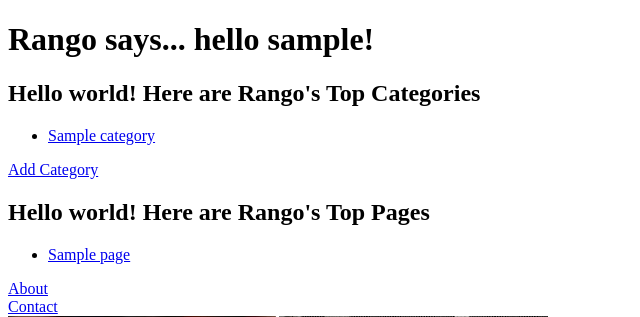
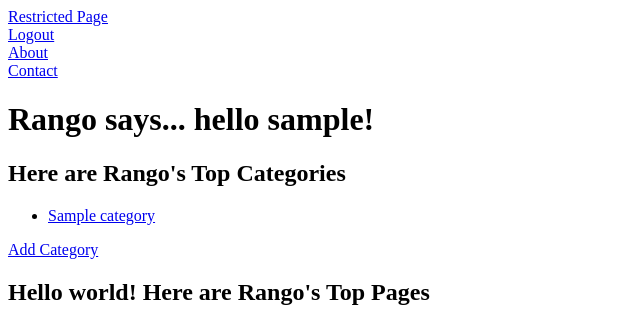
Before and after one commit to dnestoff/tango_with_django, a Django app: page /rango/ in a window 1280 px wide. Shown: the top 317 px of the page, without its empty margins (0-640 px from the left). Run offline with Django 3.2, Linux system fonts and the light colour scheme; a user stored in the database is signed in; tables that the repository leaves empty hold one stand-in row (values such as "Sample post").

Commit message:
Add logging in function with authorization for adding categories and pages
Handle errors on user login page

```diff
--- a/rango/urls.py
+++ b/rango/urls.py
@@ -9,9 +9,11 @@ urlpatterns = [
   url(r'^contact/$', views.contact, name = 'contact'),
   url(r'^register/$', views.register, name = 'register'),
   url(r'^login/$', views.user_login, name = 'login'),
+  url(r'^logout/$', views.user_logout, name = 'logout'),
   url(r'^add_category/$', views.add_category, name = 'add_category'),
   # <category_name_url> names the parameter
   url(r'^category/(?P<category_name_url>[\w\-]+)/add_page/$', views.add_page, name = 'add_page'),
   url(r'^category/(?P<category_name_url>[\w\-]+)/$', views.category, name = 'category'),
-  url(r'^page/(?P<page_name_url>[\w\-]+)/$', views.page, name = 'page')
+  url(r'^page/(?P<page_name_url>[\w\-]+)/$', views.page, name = 'page'),
+  url(r'^restricted/', views.restricted, name = 'restricted')
 ]
--- a/rango/views.py
+++ b/rango/views.py
@@ -1,4 +1,5 @@
-from django.contrib.auth import authenticate, login
+from django.contrib.auth import authenticate, login, logout
+from django.contrib.auth.decorators import login_required
 from django.shortcuts import render, redirect
 from django.http import HttpResponse
 from rango.models import Category, Page
@@ -25,6 +26,18 @@ def contact(request):
     context_dict = {'email': "myemail@email.com", 'username': "ronaldWasHere", 'age': 23}
 
     return render(request, "rango/contact.html", context_dict)
+
+# example view for testing login_required decorator
+@login_required
+def restricted(request):
+    return HttpResponse("Since you're logged in, you can see this text!")
+
+@login_required
+def user_logout(request):
+    logout(request)
+
+    # Take the user back to the homepage.
+    return redirect('/rango/')
 
 def register(request):
     # set to true if a success
@@ -67,6 +80,7 @@ def user_login(request):
         password = request.POST.get('password')
 
         user = authenticate(username = username, password = password)
+        errors = []
 
         if user:
             if user.is_active:
@@ -76,8 +90,9 @@ def user_login(request):
             else:
                 return HttpResponse("This account is disabled.")
         else:
+            errors.append("Invalid username or password.")
             print("Invalid login details: {0}, {1}".format(username, password))
-            return HttpResponse("Invalid login details supplied.")
+            return render(request, 'rango/login.html', {'errors': errors})
     else:
         return render(request, 'rango/login.html', {})
 
@@ -99,6 +114,7 @@ def category(request, category_name_url):
     return render(request, "rango/category.html", context_dict)
 
 # below process both GET and POST requests
+@login_required
 def add_category(request):
     # a POST request?
     if request.method == 'POST':
@@ -129,6 +145,7 @@ def page(request, page_name_url):
 
     return render(request, "rango/page.html", context_dict)
 
+@login_required
 def add_page(request, category_name_url):
 
     try:
--- a/tango_with_django_project/settings.py
+++ b/tango_with_django_project/settings.py
@@ -19,6 +19,9 @@ BASE_DIR = os.path.dirname(os.path.dirname(os.path.abspath(__file__)))
 TEMPLATE_PATH = os.path.join(BASE_DIR, 'templates')
 STATIC_PATH = os.path.join(BASE_DIR, 'static')
 MEDIA_ROOT = os.path.join(BASE_DIR, 'media')
+
+# ensures login_required() decorator redirects any user not logged in to the URL /rango/login/.
+LOGIN_URL = '/rango/login/'
 
 # Quick-start development settings - unsuitable for production
 # See https://docs.djangoproject.com/en/1.10/howto/deployment/checklist/
--- a/templates/rango/index.html
+++ b/templates/rango/index.html
@@ -12,16 +12,23 @@
     </head>
 
     <body>
+        {% if user.is_authenticated %}
+            <a href="/rango/restricted/">Restricted Page</a><br />
+            <a href="/rango/logout/">Logout</a><br />
+        {% else %}
+            <a href="/rango/register/">Register</a>
+            <a href="/rango/login/">Login</a>
+        {% endif %}
+        <a href="/rango/about/">About</a><br />
+        <a href="/rango/contact/">Contact</a><br />
 
         {% if user.is_authenticated %}
             <h1>Rango says... hello {{ user.username }}!</h1>
         {% else %}
-            <a href="/rango/register/">Register</a>
-            <a href="/rango/login/">Login</a>
             <h1>Rango says... hello world!</h1>
         {% endif %}
 
-        <h2>Hello world! Here are Rango's Top Categories</h2>
+        <h2>Here are Rango's Top Categories</h2>
 
         {% if categories %}
             <ul>
@@ -33,7 +40,9 @@
             <p>There are no categories to display right now</p>
         {% endif %}
 
+        {% if user.is_authenticated %}
         <p><a href="/rango/add_category/">Add Category</a></p>
+        {% endif %}
 
         <h2>Hello world! Here are Rango's Top Pages</h2>
 
@@ -47,8 +56,6 @@
             <p>There are no pages to display right now</p>
         {% endif %}
 
-        <a href="/rango/about/">About</a><br />
-        <a href="/rango/contact/">Contact</a><br />
         <!-- 'static' tag combines STATIC_URL with "Indians_photos.png" -->
         <img src="{% static "images/Indians_photos.png" %}" alt="Indians Photo" /> <!-- New line -->
     </body>
```
Also changed, not shown: templates/rango/category.html (+7 -4 lines), templates/rango/login.html (+8 -0 lines).
